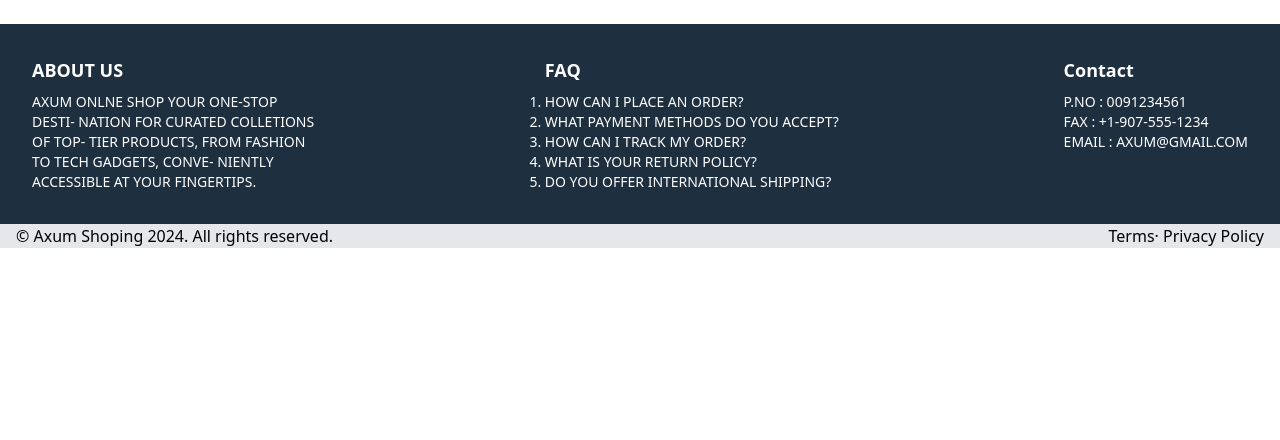
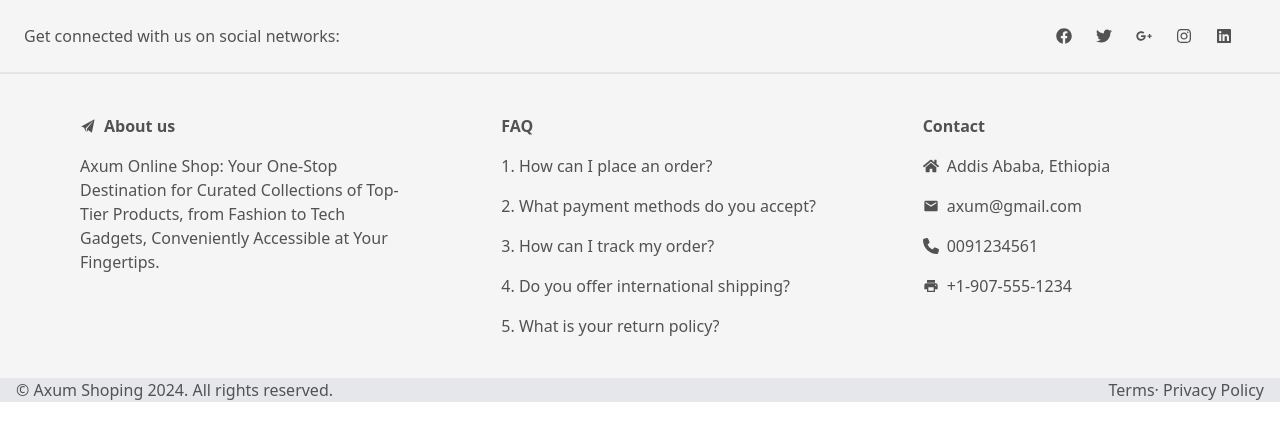
Before and after one commit to Aksumite-Platforms-Inc/Project_demo, a React (Create React App) app in the folder ecommerce-demo/: page / in a window 1280 px wide. Shown: the top 440 px of the page. Built offline with nearby package versions, Linux system fonts and the light colour scheme.

Commit message:
footer section design changed

```diff
--- a/ecommerce-demo/package.json
+++ b/ecommerce-demo/package.json
@@ -8,6 +8,7 @@
     "@testing-library/user-event": "^13.5.0",
     "react": "^18.2.0",
     "react-dom": "^18.2.0",
+    "react-icons": "^5.0.1",
     "react-scripts": "5.0.1",
     "web-vitals": "^2.1.4"
   },
--- a/ecommerce-demo/src/Components/Common/Footer/Footer.js
+++ b/ecommerce-demo/src/Components/Common/Footer/Footer.js
@@ -1,57 +1,127 @@
 import React from "react";
-// import "./Footer.css";
-function Footer() {
+import {
+  FaFacebook,
+  FaTwitter,
+  FaGooglePlusG,
+  FaInstagram,
+  FaLinkedin,
+  FaHome,
+} from "react-icons/fa";
+import { MdEmail, MdLocalPrintshop } from "react-icons/md";
+import { FaPhone } from "react-icons/fa6";
+import { IoIosPaperPlane } from "react-icons/io";
+const Footer = () => {
   return (
-    <div>
-      <footer className="flex md:grid md:grid-cols-2 sm:flex  lg:flex items-start justify-between flex-wrap p-8 bg-[#1e2f3f] text-white mt-6 gap-2 text-sm">
-        <div className="footer_aboutUs flex flex-col gap-2 basis-72">
-          <h3 className="font-bold text-lg">ABOUT US</h3>
-          <ul>
-            <li>
-              AXUM ONLNE SHOP YOUR ONE-STOP DESTI- NATION FOR CURATED COLLETIONS
-              OF TOP- TIER PRODUCTS, FROM FASHION TO TECH GADGETS, CONVE-
-              NIENTLY ACCESSIBLE AT YOUR FINGERTIPS.
-            </li>
-          </ul>
+    <footer class="bg-neutral-100 text-center text-neutral-600 dark:bg-neutral-600 dark:text-neutral-200 lg:text-left">
+      <div class="flex items-center justify-center border-b-2 border-neutral-200 p-6 dark:border-neutral-500 lg:justify-between">
+        <div class="mr-12 hidden lg:block">
+          <span>Get connected with us on social networks:</span>
         </div>
+        <div class="flex justify-center">
+          <a href="#!" class="mr-6 text-neutral-600 dark:text-neutral-200">
+            <FaFacebook />
+          </a>
+          <a href="#!" class="mr-6 text-neutral-600 dark:text-neutral-200">
+            <FaTwitter />
+          </a>
+          <a href="#!" class="mr-6 text-neutral-600 dark:text-neutral-200">
+            <FaGooglePlusG />
+          </a>
+          <a href="#!" class="mr-6 text-neutral-600 dark:text-neutral-200">
+            <FaInstagram />
+          </a>
+          <a href="#!" class="mr-6 text-neutral-600 dark:text-neutral-200">
+            <FaLinkedin />
+          </a>
+        </div>
+      </div>
 
-        <div className="footer__linkUseful flex flex-col gap-2">
-          <h3 className="font-bold text-lg">FAQ</h3>
-          <ol className="hover:*:underline leading-5 list-decimal">
-            <li>
-              <a href="#">HOW CAN I PLACE AN ORDER?</a>
-            </li>
-            <li>
-              <a href="#">WHAT PAYMENT METHODS DO YOU ACCEPT?</a>
-            </li>
-            <li>
-              <a href="#">HOW CAN I TRACK MY ORDER?</a>
-            </li>
-            <li>
-              <a href="#">WHAT IS YOUR RETURN POLICY?</a>
-            </li>
-            <li>
-              <a href="#">DO YOU OFFER INTERNATIONAL SHIPPING?</a>
-            </li>
-          </ol>
+      <div class="mx-6 py-10 text-center md:text-left">
+        <div class="grid-1 grid gap-8 md:grid-cols-2 lg:grid-cols-3">
+          <div class="ml-14">
+            <h6 class="mb-4 flex items-center justify-center font-semibold  md:justify-start">
+              <IoIosPaperPlane className="mr-2" />
+              About us
+            </h6>
+            <p>
+              Axum Online Shop: Your One-Stop Destination for Curated
+              Collections of Top-Tier Products, from Fashion to Tech Gadgets,
+              Conveniently Accessible at Your Fingertips.
+            </p>
+          </div>
+
+          <div class="ml-14">
+            <h6 class="mb-4 flex justify-center font-semibold   md:justify-start">
+              FAQ
+            </h6>
+            <p class="mb-4">
+              <a
+                href="#!"
+                class="text-neutral-600 hover:text-sky-600 dark:text-neutral-200">
+                1. How can I place an order?
+              </a>
+            </p>
+            <p class="mb-4">
+              <a
+                href="#!"
+                class="text-neutral-600  hover:text-sky-600 dark:text-neutral-200">
+                2. What payment methods do you accept?
+              </a>
+            </p>
+            <p class="mb-4">
+              <a
+                href="#!"
+                class="text-neutral-600  hover:text-sky-600 dark:text-neutral-200">
+                3. How can I track my order?
+              </a>
+            </p>
+            <p class="mb-4">
+              <a
+                href="#!"
+                class="text-neutral-600  hover:text-sky-600 dark:text-neutral-200">
+                4. Do you offer international shipping?
+              </a>
+            </p>
+            <p>
+              <a
+                href="#!"
+                class="text-neutral-600  hover:text-sky-600 dark:text-neutral-200">
+                5. What is your return policy?
+              </a>
+            </p>
+          </div>
+          <div className="ml-14">
+            <h6 class="mb-4 flex justify-center font-semibold  md:justify-start">
+              Contact
+            </h6>
+            <p class="mb-4 flex items-center justify-center md:justify-start">
+              <FaHome className="mr-2" />
+              Addis Ababa, Ethiopia
+            </p>
+            <p class="mb-4 flex items-center justify-center md:justify-start">
+              <MdEmail className="mr-2" />
+              axum@gmail.com
+            </p>
+            <p class="mb-4 flex items-center justify-center md:justify-start">
+              <FaPhone className="mr-2" />
+              0091234561
+            </p>
+            <p class="flex items-center justify-center md:justify-start">
+              <MdLocalPrintshop className="mr-2" />
+              +1-907-555-1234
+            </p>
+          </div>
         </div>
-        <div className="footer__linkContact flex flex-col gap-2">
-          <h3 className="font-bold text-lg">Contact</h3>
-          <ul>
-            <li>P.NO : 0091234561</li>
-            <li>FAX : +1-907-555-1234</li>
-            <li>EMAIL : AXUM@GMAIL.COM </li>
-          </ul>
-        </div>
-      </footer>
+      </div>
+
       <div className="terms flex justify-between px-4 bg-gray-200">
         <span>© Axum Shoping 2024. All rights reserved.</span>
         <span className="hover:underline">
           <a href="#">Terms· Privacy Policy</a>
         </span>
       </div>
-    </div>
+    </footer>
   );
-}
+};
 
 export default Footer;
```
Also changed, not shown: 1 other file (tests, documents, lock files or other folders).
